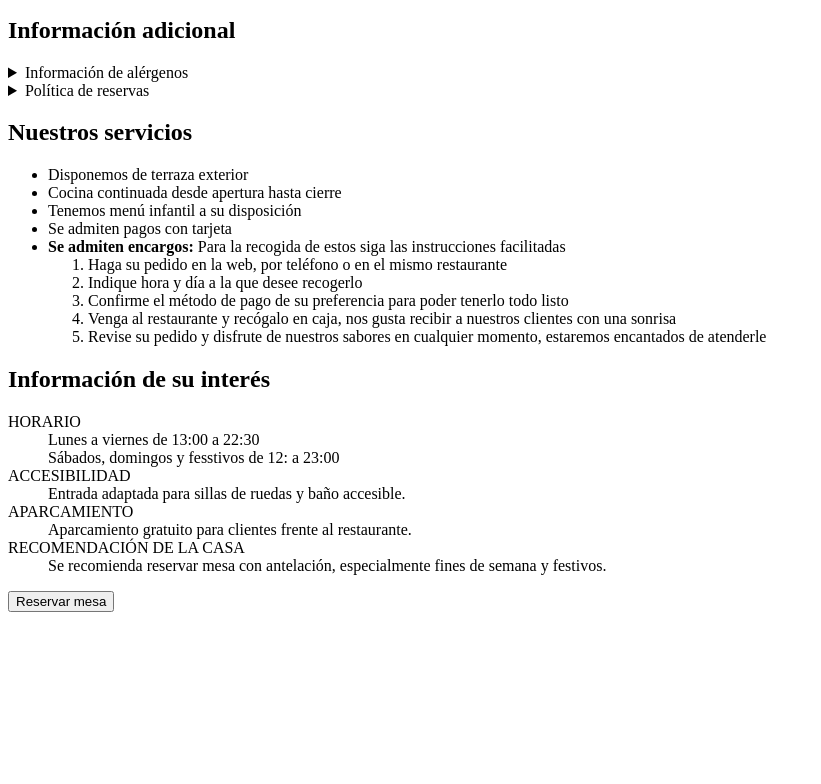
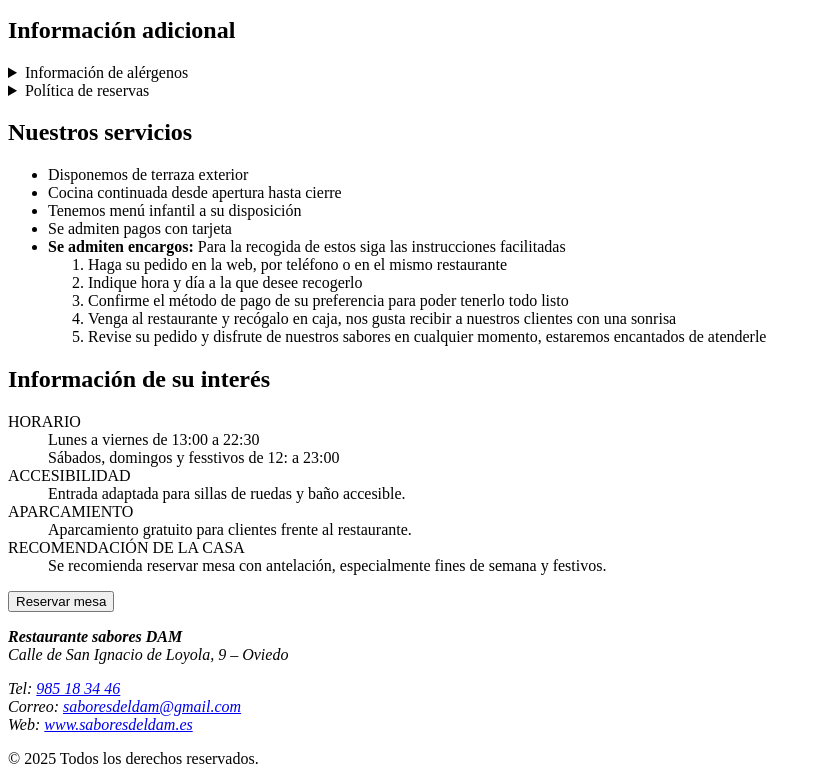
Before and after one commit to Eli8427/saboresDelDAM, a plain HTML site: page index.html in a window 1280 px wide. Shown: the part 546-1330 px from the top of the page, without its empty margins (0-821 px from the left). Before the commit the page ends 1166 px from the top, so only its background shows below. Drawn offline with Linux system fonts and the light colour scheme.

Commit message:
Tras el script añadimos el addres con un párrafo que diga el nombre del restaurante y lo separamos de la ubicación con un br, debajo añadimos otro p que nos ponga tel: y dentro del p un a href con un número de teléfono para cuando cerremos el a poner el número que será lo que se muestre, lo searamos con un br de correo(hacemos lo mismo) y este separado también con un br de web(hacemos lo mismo) finalmente cerramos el address y abrimos un párrafo con un &copy que nos inserta el símbolo de entidad con el año correspondiente y el aviso de derechos reservados

```diff
--- a/index.html
+++ b/index.html
@@ -160,5 +160,15 @@
             document.getElementById('abrir').onclick = () => dialog.showModal();
             document.getElementById('cerrar').onclick = () => dialog.close();
         </script>
+        <footer>
+            <address>
+                <p><b>Restaurante sabores DAM</b><br>
+                Calle de San Ignacio de Loyola, 9 – Oviedo</p>
+                <p>Tel: <a href="tel: 985183446">985 18 34 46</a><br>
+                Correo: <a href="mailto:saboresdeldam@gmail.com">saboresdeldam@gmail.com</a><br>
+                Web: <a href="#https://www.saboresdeldam.es">www.saboresdeldam.es</a></p>
+            </address>
+            <p>&copy; 2025 Todos los derechos reservados.</p>
+        </footer>
     </body>
 </html>
```
